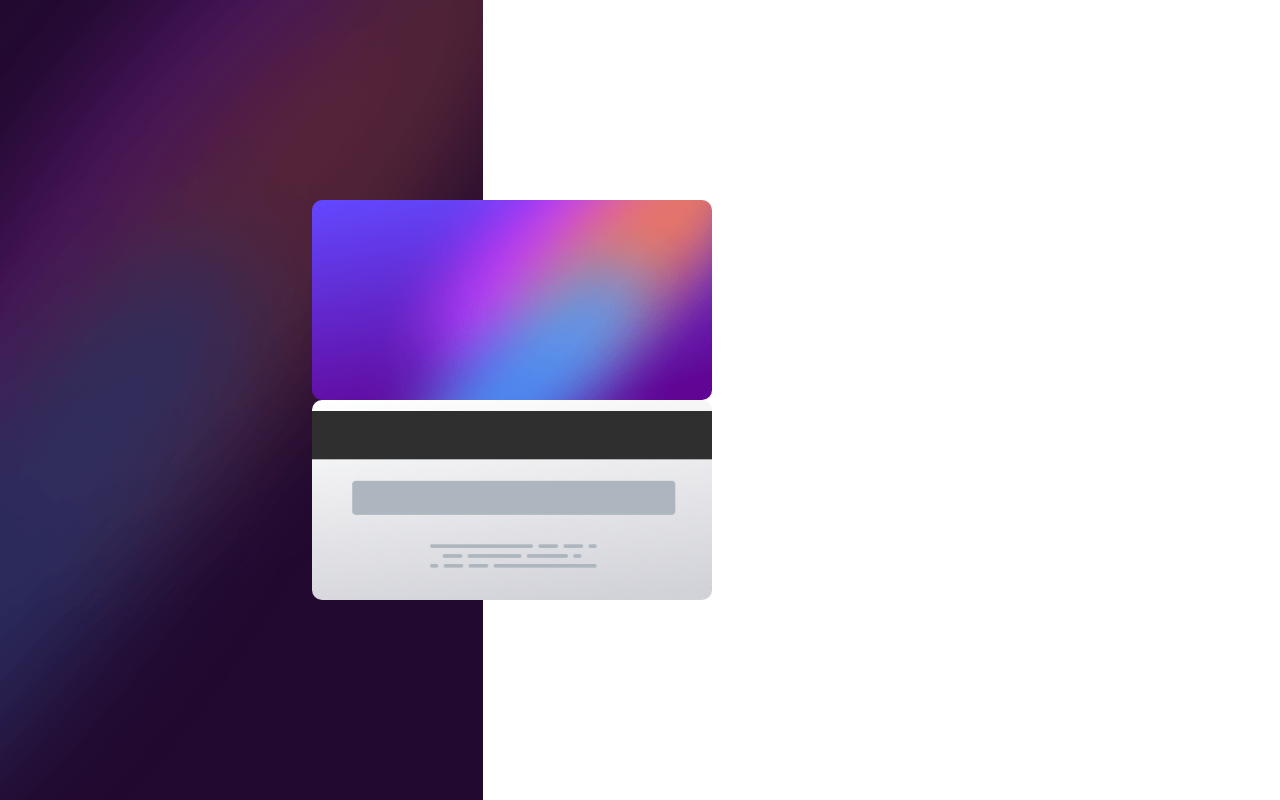
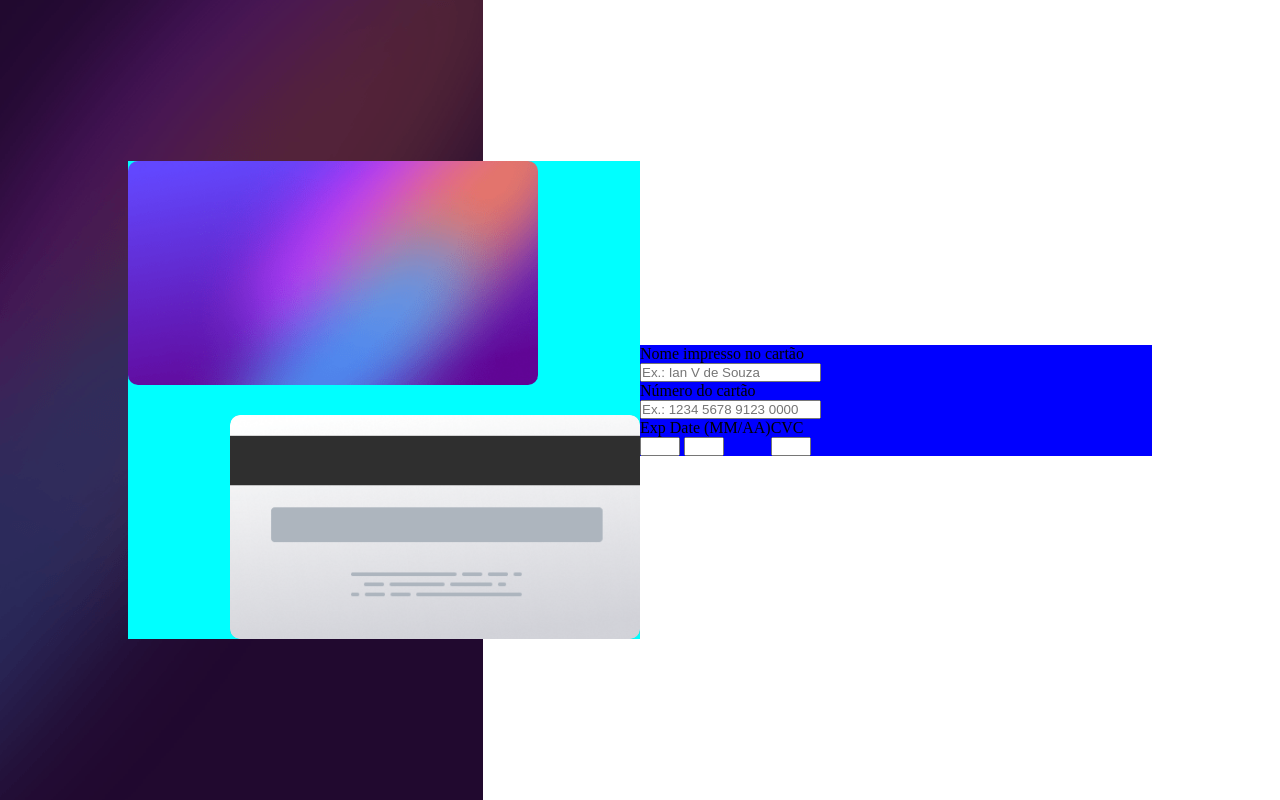
Before and after one commit to Vieira14N/credit-card-form, a plain HTML site: page index.html in a window 1280 px wide. Drawn offline with Linux system fonts and the light colour scheme.

Commit message:
Cards e form em andamento

```diff
--- a/index.html
+++ b/index.html
@@ -19,12 +19,26 @@
         <div class="card-front">
 
         </div>
-        <div class="card-back">
+        <div class="card-back align">
 
         </div>
       </div>
       <form action="POST">
-
+        <label for="name">Nome impresso no cartão</label>
+        <input type="text" name="name" id="name" placeholder="Ex.: Ian V de Souza">
+        <label for="card-number">Número do cartão</label>
+        <input type="text" name="card-number" id="card-number" placeholder="Ex.: 1234 5678 9123 0000">
+        <div class="date-cvc">
+          <div class="date">
+            <label for="date">Exp Date (MM/AA)</label>
+            <input type="text" name="month" id="month">
+            <input type="text" name="year" id="year">
+          </div>
+          <div class="cvc">
+            <label for="date">CVC</label>
+            <input type="text" name="cvc" id="cvc">
+          </div>
+        </div>
       </form>
     </div>
   </section>
--- a/style.css
+++ b/style.css
@@ -19,11 +19,18 @@
     width: 80%;
     height: 100vh;
     display: flex;
-    justify-content: center;
     align-items: center;
+    margin: 0 auto;
 }
 
 /* Cards */
+
+.cards{
+    background-color: aqua;
+    width: 50%;
+    display: flex;
+    flex-direction: column;
+}
 
 .cards .card-front {
     background-image: url(images/bg-card-front.png);
@@ -31,9 +38,10 @@
     background-repeat: no-repeat;
     background-position: center;
     background-size: cover;
-    width: 400px;
-    height: 200px;
+    width: 80%;
+    height: 14rem;
     border-radius: 10px;
+
 }
 
 .cards .card-back {
@@ -42,7 +50,28 @@
     background-repeat: no-repeat;
     background-position: center;
     background-size: cover;
-    width: 400px;
-    height: 200px;
+    width: 80%;
+    height: 14rem;
     border-radius: 10px;
+    margin-top: 30px;
+    align-self: flex-end;
 }
+
+/* Form */
+
+form {
+    background-color: blue;
+    width: 50%;
+}
+
+form label {
+    display: block;
+}
+
+.date-cvc {
+    display: flex;
+}
+
+.date-cvc input {
+    width: 40px;
+}
```
